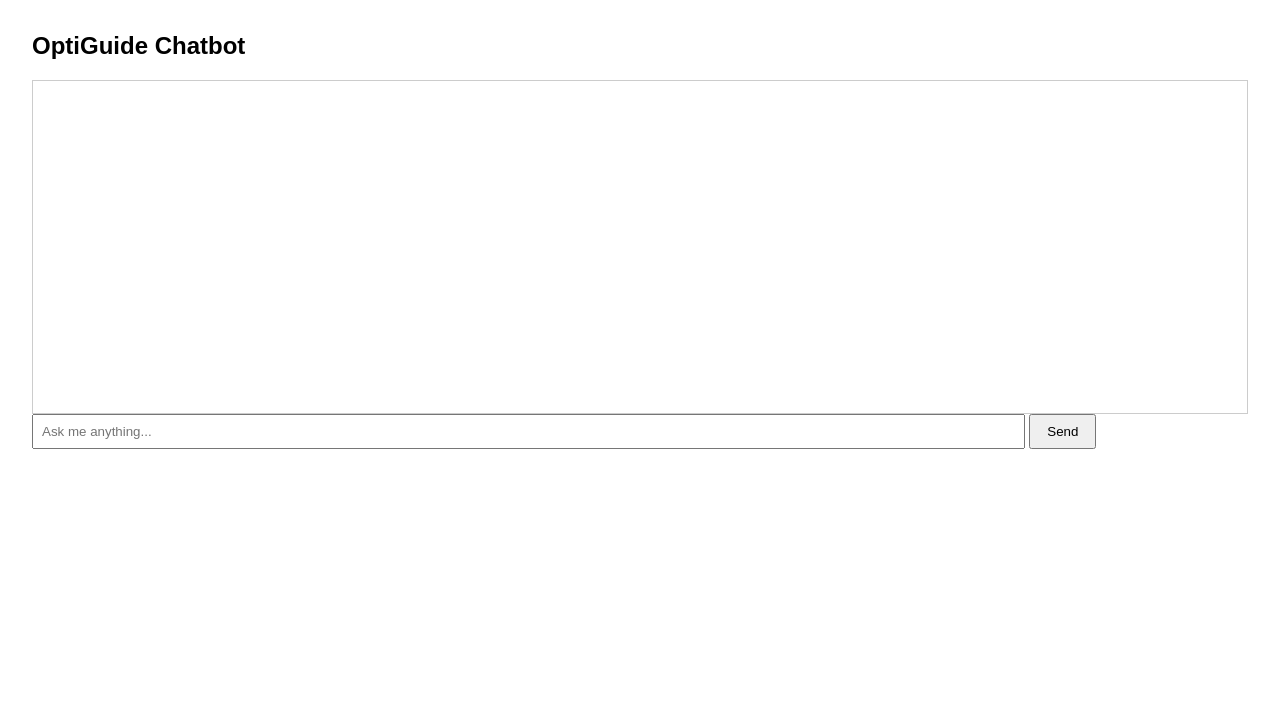
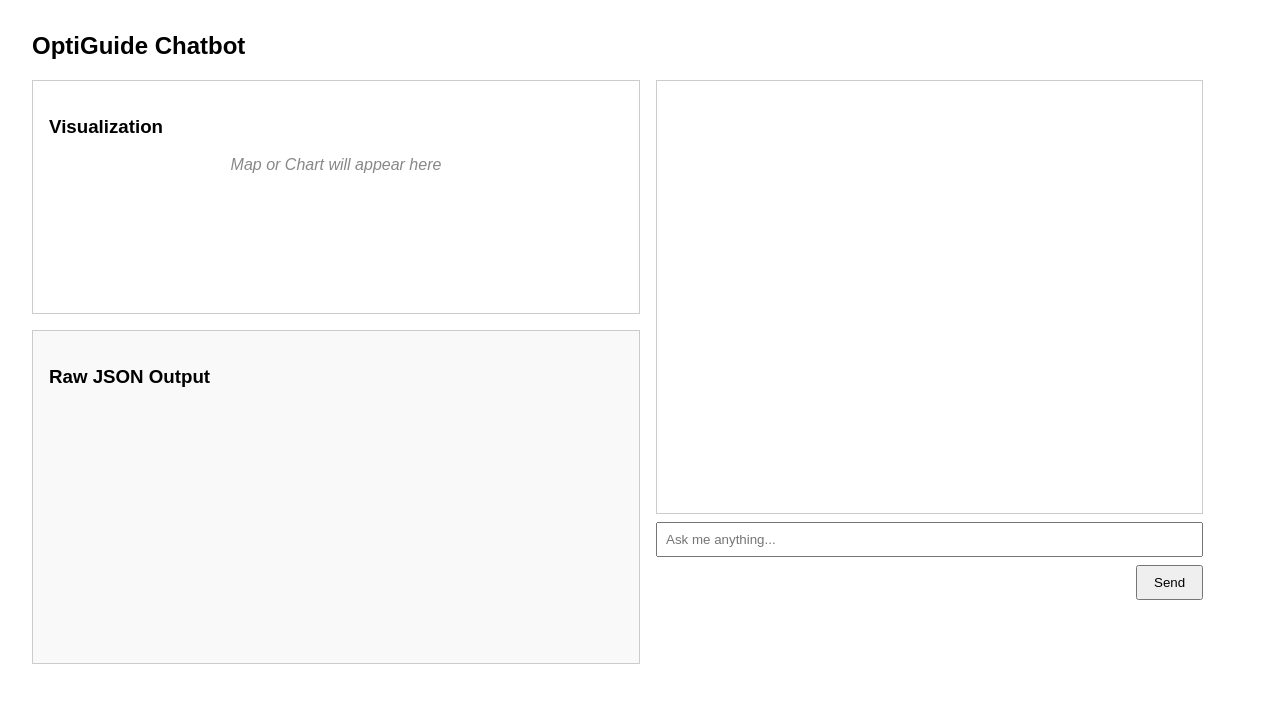
Before and after one commit to NarenSham/nl2ibp, a Flask app: page / in a window 1280 px wide. Shown: the top 703 px of the page. Run offline with Flask 3, Linux system fonts and the light colour scheme.

Commit message:
Added new UI and NLG

```diff
--- a/app.py
+++ b/app.py
@@ -22,8 +22,16 @@ def chat():
     if not user_query:
         return jsonify({"error": "No query provided"}), 400
 
-    response = parse_query(user_query)
-    return jsonify({"response": response})
+    parsed = parse_query(user_query)  # dict with keys 'result' and 'nlg'
+
+    nlg_text = parsed.get("nlg", "")
+    if not isinstance(nlg_text, str):
+        nlg_text = str(nlg_text)
+
+    return jsonify({
+        "response": parsed.get("result"),
+        "nlg": nlg_text
+    })
 
 
 if __name__ == "__main__":
--- a/bot/parser.py
+++ b/bot/parser.py
@@ -3,6 +3,7 @@ from transformers import pipeline
 import sqlite3
 import re
 import math
+from .nlg import generate_nlg  # import your NLG function
 
 DB_PATH = "db/optiguide.db"
 
@@ -54,56 +55,66 @@ def parse_query(user_input):
     if top_label == "list retailers":
         rows = cursor.execute("SELECT * FROM retailers").fetchall()
         conn.close()
-        return [dict(row) for row in rows]
+        result = [dict(row) for row in rows]
+        nlg = generate_nlg(result, intent="list_retailers")
+        return {"result": result, "nlg": nlg}
 
     elif top_label == "list warehouses":
         rows = cursor.execute("SELECT * FROM warehouses").fetchall()
         conn.close()
-        return [dict(row) for row in rows]
+        result = [dict(row) for row in rows]
+        nlg = generate_nlg(result, intent="list_warehouses")
+        return {"result": result, "nlg": nlg}
 
     elif top_label == "find routes":
         match = re.search(r"under cost (\d+)", user_input)
         cost_limit = float(match.group(1)) if match else math.inf
         rows = cursor.execute("SELECT * FROM routes WHERE cost < ?", (cost_limit,)).fetchall()
         conn.close()
-        return [dict(row) for row in rows]
+        result = [dict(row) for row in rows]
+        nlg = generate_nlg(result, intent="find_routes")
+        return {"result": result, "nlg": nlg}
 
     elif top_label == "calculate demand":
         warehouse_name = _find_warehouse_in_text(user_input, conn)
         if not warehouse_name:
             conn.close()
-            return "Please specify a warehouse name."
+            nlg = "Please specify a warehouse name."
+            return {"result": {}, "nlg": nlg}
 
         w = cursor.execute(
             "SELECT latitude, longitude FROM warehouses WHERE name = ?", (warehouse_name,)
         ).fetchone()
         if not w:
             conn.close()
-            return f"No warehouse found with name {warehouse_name}"
+            nlg = f"No warehouse found with name {warehouse_name}"
+            return {"result": {}, "nlg": nlg}
 
         w_lat, w_lon = w["latitude"], w["longitude"]
         retailers = cursor.execute("SELECT * FROM retailers").fetchall()
         nearby = [r for r in retailers if _haversine(w_lat, w_lon, r["latitude"], r["longitude"]) <= 10]
         total_demand = sum(r["demand"] for r in nearby)
         conn.close()
-        return {
+        result = {
             "warehouse": warehouse_name,
             "nearby_retailers": len(nearby),
             "total_demand": total_demand
         }
+        nlg = generate_nlg(result, intent="calculate_demand")
+        return {"result": result, "nlg": nlg}
 
     elif top_label == "what if":
         constraints = constraint_parser(user_input)
         from optimizer.solver import solve_routing
         result = solve_routing(constraints=constraints)
         conn.close()
-        return result
+        nlg = generate_nlg(result, intent="what_if")
+        return {"result": result, "nlg": nlg}
 
     else:
         conn.close()
-        return {"error": "Sorry, I couldn't understand the query."}
-
-
+        nlg = "Sorry, I couldn't understand your request."
+        return {"result": {}, "nlg": nlg}
 # ===== Helpers =====
 def _find_warehouse_in_text(user_input, conn):
     warehouses = conn.execute("SELECT name FROM warehouses").fetchall()
--- /dev/null
+++ b/static/styles.css
@@ -0,0 +1,102 @@
+body {
+  font-family: Arial, sans-serif;
+  margin: 2rem;
+}
+
+#container {
+  display: flex;
+  gap: 1rem;
+}
+
+/* Left panel with visualization on top, JSON output below */
+#left-panel {
+  flex: 1;
+  display: flex;
+  flex-direction: column;
+  gap: 1rem;
+  max-width: 50%;
+}
+
+/* Visualization placeholder */
+#visualization {
+  border: 1px solid #ccc;
+  padding: 1rem;
+  height: 200px;
+}
+
+.placeholder {
+  font-style: italic;
+  color: #888;
+  margin-top: 1rem;
+  text-align: center;
+}
+
+/* JSON output area */
+#json-output {
+  border: 1px solid #ccc;
+  padding: 1rem;
+  height: 300px;
+  overflow-y: auto;
+  background: #f9f9f9;
+}
+
+#json-output table {
+  border-collapse: collapse;
+  width: 100%;
+}
+
+#json-output th, #json-output td {
+  border: 1px solid #ccc;
+  padding: 0.25rem 0.5rem;
+  text-align: left;
+}
+
+#json-output pre {
+  white-space: pre-wrap;
+  word-wrap: break-word;
+  font-size: 0.85rem;
+  color: #444;
+  margin-top: 0.5rem;
+}
+
+/* Right panel: chatbox and controls */
+#right-panel {
+  flex: 1;
+  max-width: 45%;
+  display: flex;
+  flex-direction: column;
+}
+
+#chatbox {
+  border: 1px solid #ccc;
+  padding: 1rem;
+  height: 400px;
+  overflow-y: scroll;
+  background: #fff;
+}
+
+#user-input {
+  width: 100%;
+  padding: 0.5rem;
+  margin-top: 0.5rem;
+  box-sizing: border-box;
+}
+
+#send-btn {
+  padding: 0.5rem 1rem;
+  margin-top: 0.5rem;
+  align-self: flex-end;
+  cursor: pointer;
+}
+
+.user-msg {
+  text-align: right;
+  color: blue;
+  margin: 0.5rem 0;
+}
+
+.bot-msg {
+  text-align: left;
+  color: green;
+  margin: 0.5rem 0;
+}
--- a/templates/index.html
+++ b/templates/index.html
@@ -3,25 +3,36 @@
 <head>
   <meta charset="UTF-8" />
   <title>OptiGuide Chatbot</title>
-  <style>
-    body { font-family: Arial, sans-serif; margin: 2rem; }
-    #chatbox { border: 1px solid #ccc; padding: 1rem; height: 300px; overflow-y: scroll; }
-    #user-input { width: 80%; padding: 0.5rem; }
-    #send-btn { padding: 0.5rem 1rem; }
-    .user-msg { text-align: right; color: blue; margin: 0.5rem 0; }
-    .bot-msg { text-align: left; color: green; margin: 0.5rem 0; }
-  </style>
+  <link rel="stylesheet" href="/static/styles.css" />
 </head>
 <body>
   <h2>OptiGuide Chatbot</h2>
-  <div id="chatbox"></div>
-  <input type="text" id="user-input" placeholder="Ask me anything..." />
-  <button id="send-btn">Send</button>
+  <div id="container">
+    <div id="left-panel">
+      <div id="visualization">
+        <h3>Visualization</h3>
+        <div class="placeholder">Map or Chart will appear here</div>
+      </div>
+      <div id="json-output">
+        <h3>Raw JSON Output</h3>
+        <table id="json-table"></table>
+        <pre id="json-raw"></pre>
+      </div>
+    </div>
+
+    <div id="right-panel">
+      <div id="chatbox"></div>
+      <input type="text" id="user-input" placeholder="Ask me anything..." />
+      <button id="send-btn">Send</button>
+    </div>
+  </div>
 
   <script>
     const chatbox = document.getElementById('chatbox');
     const userInput = document.getElementById('user-input');
     const sendBtn = document.getElementById('send-btn');
+    const jsonTable = document.getElementById('json-table');
+    const jsonRaw = document.getElementById('json-raw');
 
     function appendMessage(message, className) {
       const msgDiv = document.createElement('div');
@@ -31,11 +42,72 @@
       chatbox.scrollTop = chatbox.scrollHeight;
     }
 
+    function clearJsonDisplay() {
+      jsonTable.innerHTML = '';
+      jsonRaw.textContent = '';
+    }
+
+    function renderJsonTable(data) {
+      if (!data) return;
+      clearJsonDisplay();
+
+      if (Array.isArray(data)) {
+        // If array of objects, create table headers from keys
+        if (data.length === 0) {
+          jsonRaw.textContent = 'Empty array';
+          return;
+        }
+        const headers = Object.keys(data[0]);
+        const thead = document.createElement('thead');
+        const headerRow = document.createElement('tr');
+        headers.forEach(h => {
+          const th = document.createElement('th');
+          th.textContent = h;
+          headerRow.appendChild(th);
+        });
+        thead.appendChild(headerRow);
+        jsonTable.appendChild(thead);
+
+        const tbody = document.createElement('tbody');
+        data.forEach(item => {
+          const row = document.createElement('tr');
+          headers.forEach(h => {
+            const td = document.createElement('td');
+            td.textContent = item[h];
+            row.appendChild(td);
+          });
+          tbody.appendChild(row);
+        });
+        jsonTable.appendChild(tbody);
+
+      } else if (typeof data === 'object') {
+        // If object, display key-value pairs
+        const tbody = document.createElement('tbody');
+        Object.entries(data).forEach(([key, value]) => {
+          const row = document.createElement('tr');
+          const keyTd = document.createElement('td');
+          keyTd.textContent = key;
+          const valTd = document.createElement('td');
+          valTd.textContent = JSON.stringify(value);
+          row.appendChild(keyTd);
+          row.appendChild(valTd);
+          tbody.appendChild(row);
+        });
+        jsonTable.appendChild(tbody);
+
+      } else {
+        // Fallback: show raw JSON string
+        jsonRaw.textContent = JSON.stringify(data, null, 2);
+      }
+    }
+
     async function sendQuery() {
       const query = userInput.value.trim();
       if (!query) return;
       appendMessage(`You: ${query}`, 'user-msg');
       userInput.value = '';
+
+      clearJsonDisplay();
 
       try {
         const res = await fetch('/api/chat', {
@@ -44,17 +116,12 @@
           body: JSON.stringify({ query }),
         });
         const data = await res.json();
+
         if (data.error) {
           appendMessage(`Bot: ${data.error}`, 'bot-msg');
         } else {
-          // Format response if object/array
-          let responseText = '';
-          if (typeof data.response === 'string') {
-            responseText = data.response;
-          } else {
-            responseText = JSON.stringify(data.response, null, 2);
-          }
-          appendMessage(`Bot: ${responseText}`, 'bot-msg');
+          appendMessage(`Bot: ${data.nlg}`, 'bot-msg');
+          renderJsonTable(data.result);
         }
       } catch (err) {
         appendMessage(`Bot: Error occurred: ${err}`, 'bot-msg');
```
Also changed, not shown: bot/nlg.py (+77 -0 lines), bot/test_nlg.py (added, +35 -0 lines).
